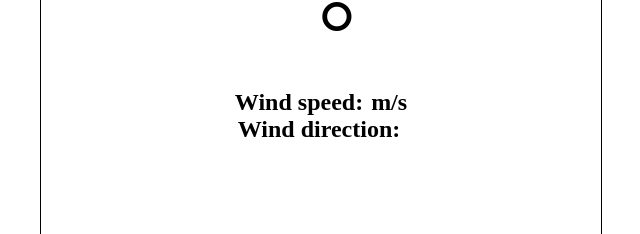
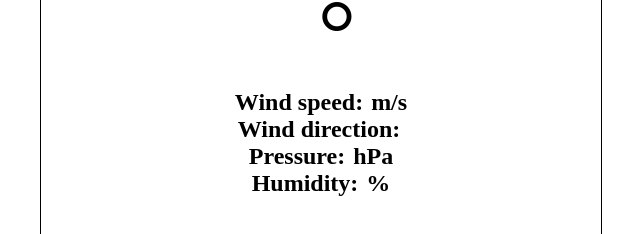
Before and after one commit to JerGerr/SomethingFishy, a plain HTML site: page index.html in a window 1280 px wide. Shown: the part 234-468 px from the top of the page, without its empty margins (319-959 px from the left). Drawn offline with nearby package versions, Linux system fonts and the light colour scheme.

Commit message:
pressure & humidity added

```diff
--- a/index.html
+++ b/index.html
@@ -29,12 +29,14 @@
                 <h3 id="wd"></h3>
             </div>
              <div class="attribute">
-                <h3 id=""></h3>
-                <h3 class="value"></h3>
+                 <h3 class="hd">Pressure:</h3>
+                <h3 id="pressure"></h3>
+                <h3 class="value">hPa</h3>
             </div>
              <div class="attribute">
-                <h3 id=""></h3>
-                <h3 class="value"></h3>
+                 <h3 class="hd">Humidity:</h3>
+                <h3 id="pressure"></h3>
+                <h3 class="value">%</h3>
             </div>
         </div>
     </div>
--- a/js.js
+++ b/js.js
@@ -31,7 +31,8 @@ $(document).ready(function () {
         var icon = data.weather[0].icon;
         var ws = Math.round(data.wind.speed);
         var wd = data.wind.deg;
-        var pressure
+        var pressure = data.main.pressure;
+        var humidity = data.main.humidity;
 
         function wdarrow(x) {
             if (x >= 22.5) {
@@ -63,5 +64,7 @@ $(document).ready(function () {
         $('#icon').attr('src', icon);
         $('#ws').html(ws);
         $('#wd').html(wda);
+        $('#pressure').html(pressure);
+        $('#humidity').html(humidity);
     }
 });
```
